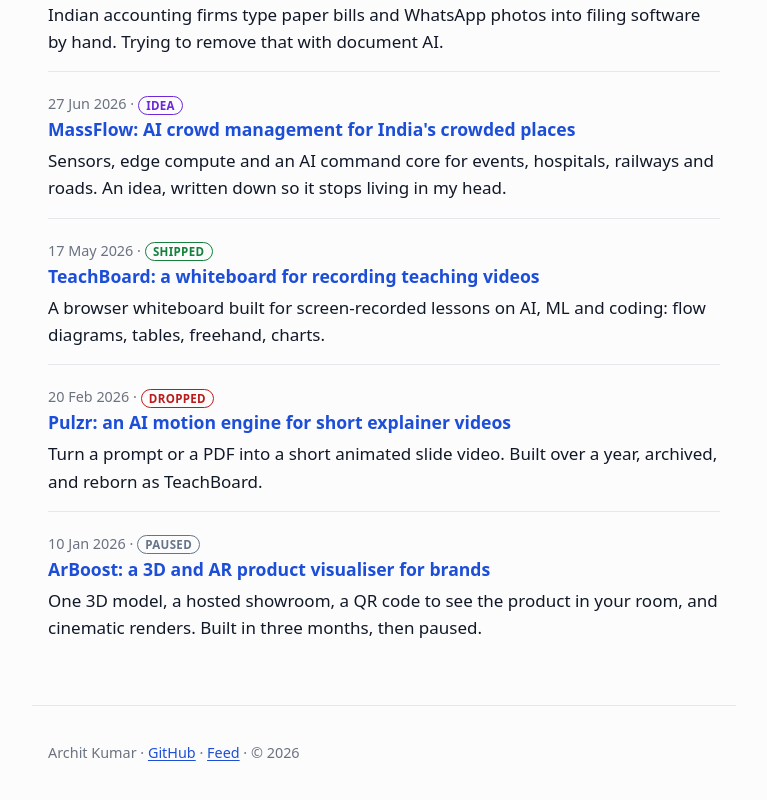
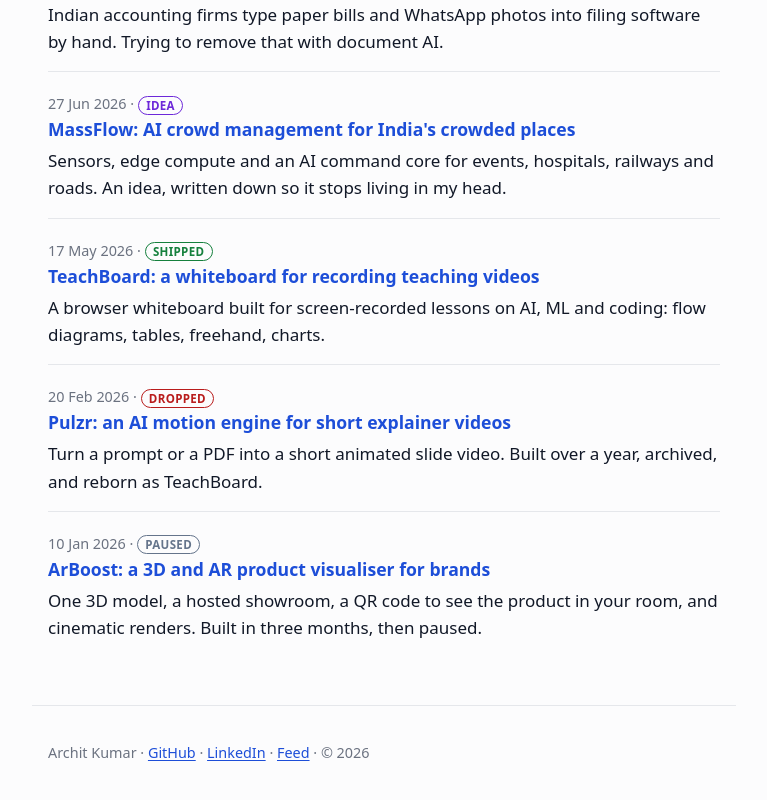
Before and after one commit to agarwal29796/agarwal29796.github.io, an Eleventy site: page src/index.njk in a window 1280 px wide. Shown: the part 637-1437 px from the top of the page, without its empty margins (256-1023 px from the left). Built offline with nearby package versions, Linux system fonts and the light colour scheme; Eleventy itself is replaced by a stand-in of ours; files that its build step writes are made by us from their sources.

Commit message:
LinkedIn link; apple-touch-icon follows the avatar

```diff
--- a/src/_data/site.json
+++ b/src/_data/site.json
@@ -8,7 +8,7 @@
     "name": "Archit Kumar",
     "role": "AI and computer vision engineer",
     "github": "https://github.com/agarwal29796",
-    "linkedin": ""
+    "linkedin": "https://www.linkedin.com/in/archit29796/"
   },
   "image": "/img/og-default.jpg",
   "avatar": "/img/archit.jpg",
--- a/src/_includes/base.njk
+++ b/src/_includes/base.njk
@@ -33,7 +33,7 @@
   <meta name="twitter:image" content="{{ pageImage }}">
   <link rel="alternate" type="application/atom+xml" title="{{ site.name }}" href="{{ site.url }}/feed.xml">
   <link rel="icon" href="/img/favicon.png" type="image/png">
-  <link rel="apple-touch-icon" href="/img/archit.png">
+  <link rel="apple-touch-icon" href="{{ site.avatar }}">
   <meta name="theme-color" content="#0f172a">
   <link rel="stylesheet" href="/css/style.css">
   {#- Structured data: Person everywhere, plus BlogPosting on posts, WebSite on the home page, ProfilePage on About. #}
```
